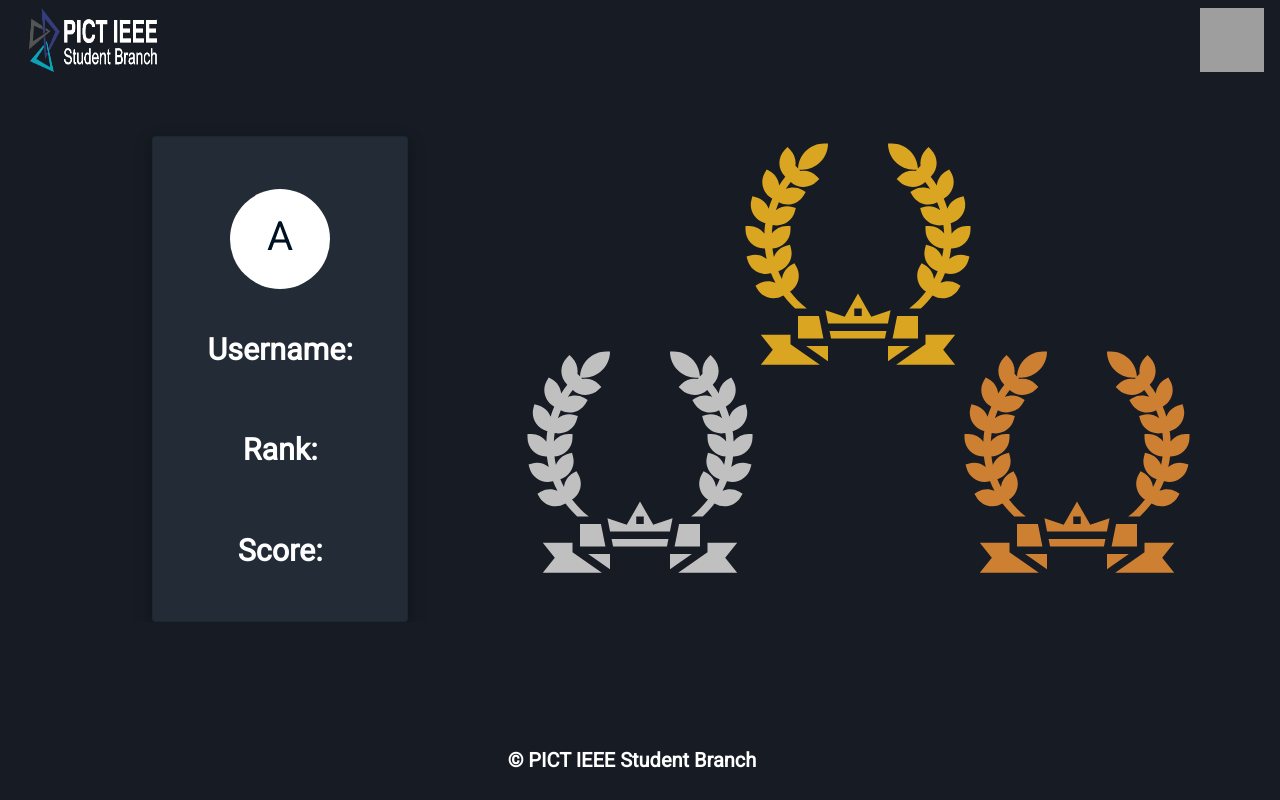
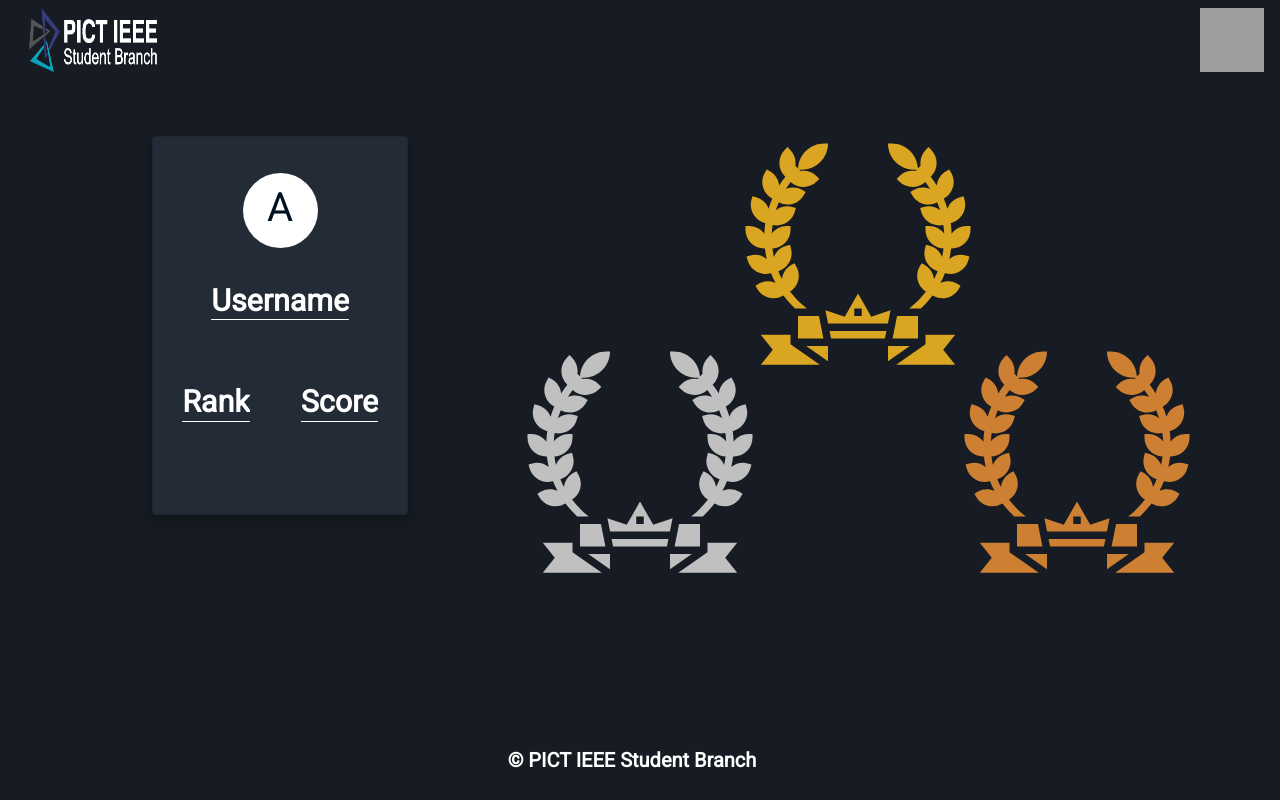
Before and after one commit to meghadandapat/CTD-RC2-Frontend, a React (Create React App) app: page /result in a window 1280 px wide. Built offline with nearby package versions, Linux system fonts and the light colour scheme; no server answers; grey boxes are pictures that could not be loaded; a web font is replaced by a local one.

Commit message:
copy button, coding buttons and other changes

```diff
--- a/package.json
+++ b/package.json
@@ -15,6 +15,7 @@
     "react": "^17.0.2",
     "react-ace": "^9.4.0",
     "react-bootstrap": "^1.5.2",
+    "react-copy-to-clipboard": "^5.0.3",
     "react-dom": "^17.0.2",
     "react-paginate": "^7.1.2",
     "react-router-dom": "^5.2.0",
--- a/src/components/Coding/CodeEditor.css
+++ b/src/components/Coding/CodeEditor.css
@@ -35,6 +35,7 @@
   -webkit-appearance: none;
 }
 .customfile {
+  position: absolute;
   background-image: linear-gradient(to top right, #4d516c 0%, #4d516c 100%);
   color: white;
     width:110px;
@@ -43,8 +44,12 @@
     height:40px;
     text-align:center;
     padding-top:8px;
+    margin-top: -11.5vh;
 }
-
+.run{
+  position: absolute;
+  margin-top: -20.5vh;
+}
 .editor-button {
   height: 40px;
   background: transparent;
@@ -81,3 +86,23 @@
   transition: all 600ms cubic-bezier(0.3, 1, 0.2, 1);
    -webkit-transition: all 800ms cubic-bezier(0.3, 1, 0.2, 1);
 }
+
+@media only screen and (min-width: 1900px){
+  .customfile {
+    position: absolute;
+    background-image: linear-gradient(to top right, #4d516c 0%, #4d516c 100%);
+    color: white;
+      width:110px;
+      border-radius: 5px;
+      cursor: pointer;
+      height:40px;
+      text-align:center;
+      padding-top:8px;
+      margin-top: -9vh;
+  }
+  .run{
+    position: absolute;
+    margin-top: -9vh;
+  }
+
+}
--- a/src/components/Coding/Codingpage.js
+++ b/src/components/Coding/Codingpage.js
@@ -74,13 +74,15 @@ const Codingpage = () => {
           </Col>
           <Col lg={6}>
           <CodeEditor runCode={ handleSubmit }></CodeEditor>
-          <Row className="justify-content-between " style={{ marginBottom: "5vh", width: "90%", marginLeft:"1rem", marginTop: "3vh" }}>
+          <Row className="justify-content-between moveup" style={{ marginBottom: "5vh", width: "90%", marginLeft:"1rem", marginTop: "3vh" }}>
 
-                            <Button variant="outline-secondary" className="editor-button run" onClick={ handleSubmit }>Run Code</Button>
+                            <Col lg={3}></Col>
+                            <Col lg={3}> <Button variant="outline-secondary" className="editor-button run" onClick={ handleSubmit }>Run Code</Button> </Col>
                             {/* <Button variant="outline-secondary" className="editor-button load" >Load buffer</Button> */}
-                            <input type="file" id="choose-file" name="choose-file" hidden/>
-                            <label for="choose-file" class="customfile">Choose File</label>
+                            <Col lg={3}><input type="file" id="choose-file" name="choose-file" hidden/>
+                            <label for="choose-file" class="customfile">Choose File</label> </Col>
                             {/* <Button variant="outline-secondary" className="editor-button submit" onClick={ handleSubmit }>Submit</Button> */}
+                            <Col lg={3}></Col>
 
                     </Row>
           </Col>
--- a/src/components/Login/Login.css
+++ b/src/components/Login/Login.css
@@ -88,7 +88,7 @@ input:focus {
   margin-left: 1vw;
 }
 .formField {
-  margin-top: 5vh;
+  margin-top: 6vh;
 }
 
 .formip {
--- a/src/components/Navbar/Navbar.css
+++ b/src/components/Navbar/Navbar.css
@@ -69,5 +69,17 @@ nav {
     background-color:#222b36 ;
     text-align: center;
   }
+  .logo{
+
+    height:5vh;
+  }
+  .pisb{
+    width:20vw;
+    margin-right:0em;
+  }
+  .ctd{
+    width:5vw;
+    display: none;
+  }
 
 }
--- a/src/components/Result/Result.css
+++ b/src/components/Result/Result.css
@@ -29,20 +29,36 @@
   background: -webkit-linear-gradient(#ffffff, #ffffff);
   -webkit-background-clip: text;
   -webkit-text-fill-color: transparent;
-  margin: 4vh;
+  margin: 3vh;
   font-size: 3.8vh;
+  text-align: center;
+  font-weight: bolder;
+  border-bottom: 1px solid white;
+}
 
+.resuser-text{
+  background: -webkit-linear-gradient(#ffffff, #ffffff);
+  -webkit-background-clip: text;
+  -webkit-text-fill-color:transparent;
+  margin-top: 2.5vh;
+  margin-bottom: 0vh;
+  font-size: 3.8vh;
+  text-align: center;
   font-weight: bolder;
 }
 
+.float-left, .float-right{
+  margin-bottom: 4vh;
+}
+
 .result-circle {
-  width: 100px;
-  height: 100px;
+  width: 75px;
+  height: 75px;
   background: #ffffff;
   margin: 5% auto;
   border-radius: 50%;
   position: relative;
-  margin-top: 4vh;
+  margin-top: 2vh;
 }
 .result-content {
   position: absolute;
--- a/src/components/Result/Resultcards.js
+++ b/src/components/Result/Resultcards.js
@@ -12,13 +12,18 @@ const Resultcards = ({ username, rank, score }) => {
             </div>
           </div>
           <div className="row justify-content-center">
-            <h3 className="res-text">Username: {username}</h3>
+            <p><h3 className="res-text">Username</h3>
+            <h2 className="resuser-text">{username}</h2>
+            </p>
           </div>
-          <div className="row justify-content-center">
-            <h3 className="res-text">Rank: {rank}</h3>
+          <div className="row justify-content-center float-left">
+            <p><h3 className="res-text">Rank</h3>
+            <h2 className="resuser-text">{rank}</h2>
+            </p>
           </div>
-          <div className="row justify-content-center">
-            <h3 className="res-text">Score: {score}</h3>
+          <div className="row justify-content-center float-right">
+            <p><h3 className="res-text">Score</h3>
+            <h2 className="resuser-text">{score}</h2></p>
           </div>
         </div>
       </div>
--- a/src/components/Submissions/ViewCode.js
+++ b/src/components/Submissions/ViewCode.js
@@ -1,5 +1,6 @@
 import React, { useState, useEffect } from 'react'
 import { Button, Modal } from 'react-bootstrap'
+import copy from "copy-to-clipboard";
 import axiosInstance from '../../axios';
 
 
@@ -17,6 +18,11 @@ const ViewCode = (props) => {
   const [show, setShow] = useState(false);
   const handleClose = () => setShow(false);
   const handleView = () => setShow(true);
+
+  const copyToClipboard = () => {
+    copy(code);
+
+ }
     return (
   <div>
         <Button variant="default" className=" btn btn1 sub-button" onClick={handleView}>
@@ -37,7 +43,7 @@ const ViewCode = (props) => {
           <p>
           { code }
         </p>
-
+          <Button variant="default" className=" btn copybtn" onClick={copyToClipboard}>Copy</Button>
           </Modal.Body>
 
         </Modal>
```
Also changed, not shown: 1 other file (tests, documents, lock files or other folders).
